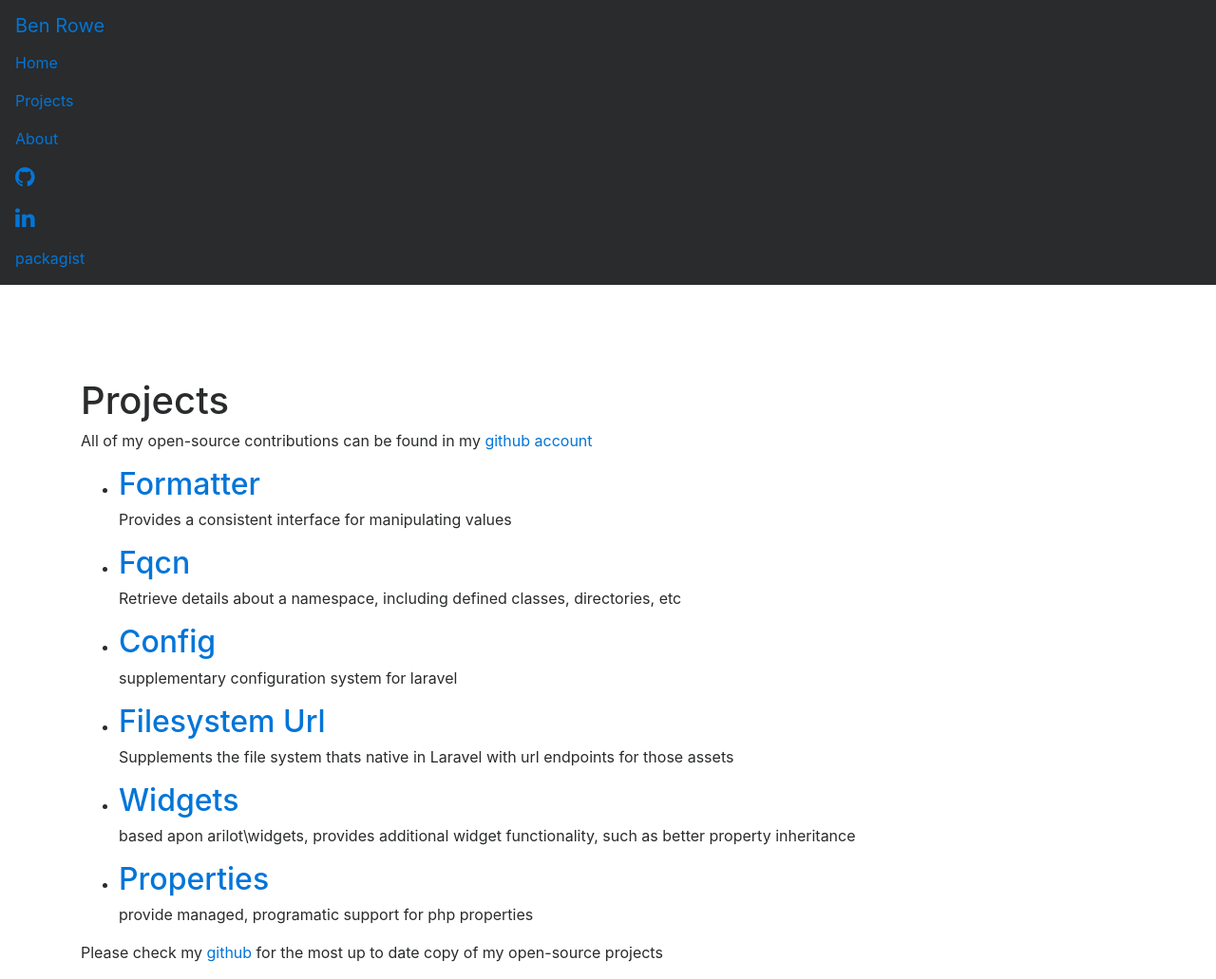
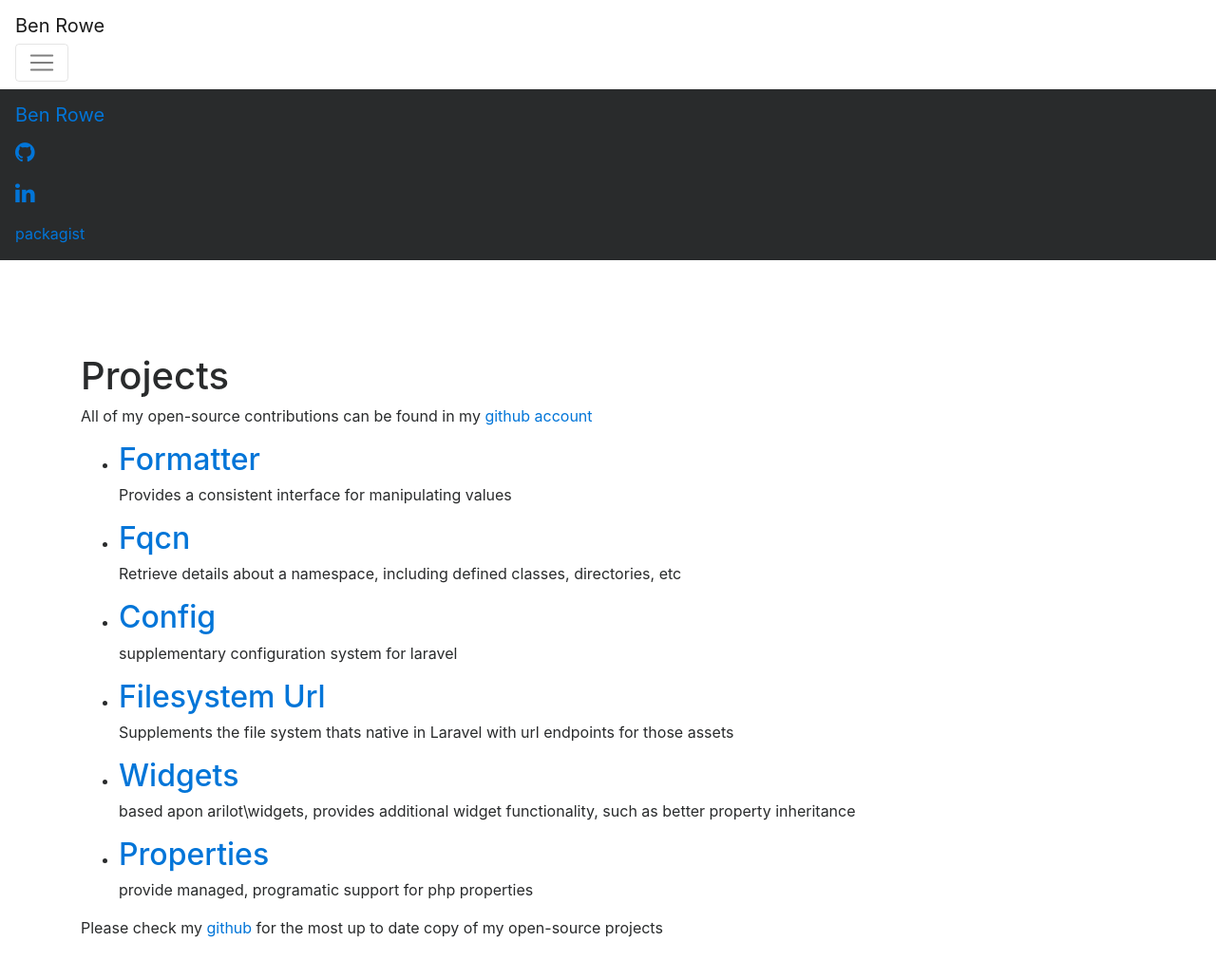
Before and after one commit to benrowe/website, a Jekyll site: the page built from projects.html, in a window 1280 px wide. Shown: the whole page at 95% size. Built offline with Jekyll 4.4.1, drawn with Linux system fonts in a browser that asks for light colours; nearby versions of some CDN libraries; after the commit the page ends 1005 px from its top, so only the background shows below that.

Commit message:
Fix nav bar

```diff
--- a/_includes/nav.html
+++ b/_includes/nav.html
@@ -1,8 +1,16 @@
-<nav class="navbar navbar-fixed-top navbar-dark bg-inverse">
-  <a class="navbar-brand" href="/">Ben Rowe</a>
-  <ul class="nav navbar-nav">
+<nav class="navbar navbar-expand-lg navbar-light bg-light">
+  <a class="navbar-brand" href="#">Ben Rowe</a>
+  <button class="navbar-toggler" type="button" data-toggle="collapse" data-target="#navbarSupportedContent" aria-controls="navbarSupportedContent" aria-expanded="false" aria-label="Toggle navigation">
+    <span class="navbar-toggler-icon"></span>
+  </button>
+
+  <div class="collapse navbar-collapse" id="navbarSupportedContent">
+    <ul class="navbar-nav mr-auto">
       <li class="nav-item active">
-      <a class="nav-link active" href="{{site.baseurl}}/">Home</a>
+        <a class="nav-link" href="{{site.baseurl}}/">Home <span class="sr-only">(current)</span></a>
+      </li>
+      <li class="nav-item">
+        <a class="nav-link" href="#">Link</a>
       </li>
       <li class="nav-item">
         <a class="nav-link" href="{{site.baseurl}}/projects/">Projects</a>
@@ -11,6 +19,10 @@
         <a class="nav-link" href="{{site.baseurl}}/about/">About</a>
       </li>
     </ul>
+  </div>
+</nav>
+<nav class="navbar navbar-fixed-top navbar-dark bg-inverse">
+  <a class="navbar-brand" href="/">Ben Rowe</a>
   <ul class="nav navbar-nav pull-right">
       <li class="nav-item">
       <a class="nav-link" href="https://github.com/benrowe"><i class="fa fa-github" aria-hidden="true"></i></a>
```
Lines whose indentation alone changed are shown as unchanged.
